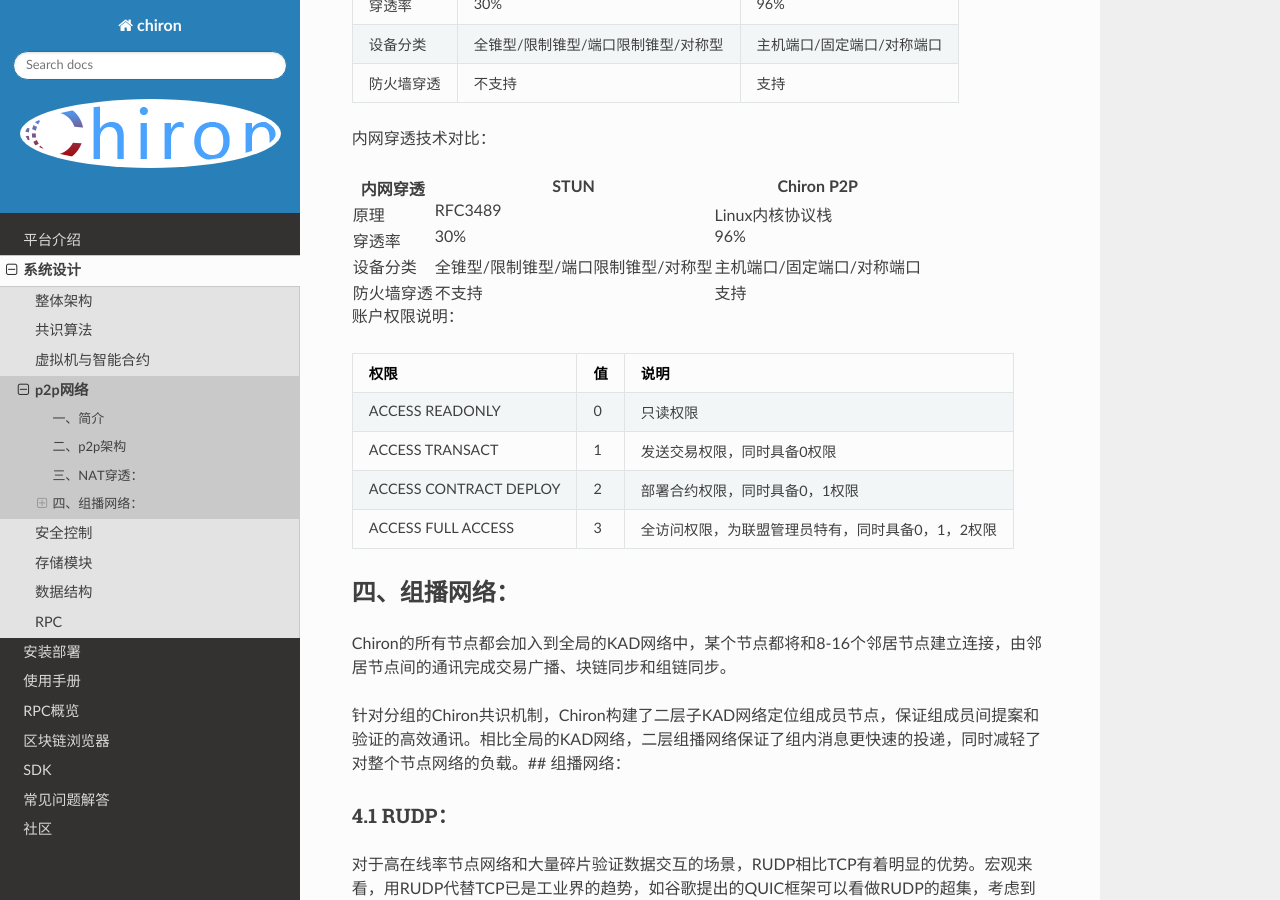
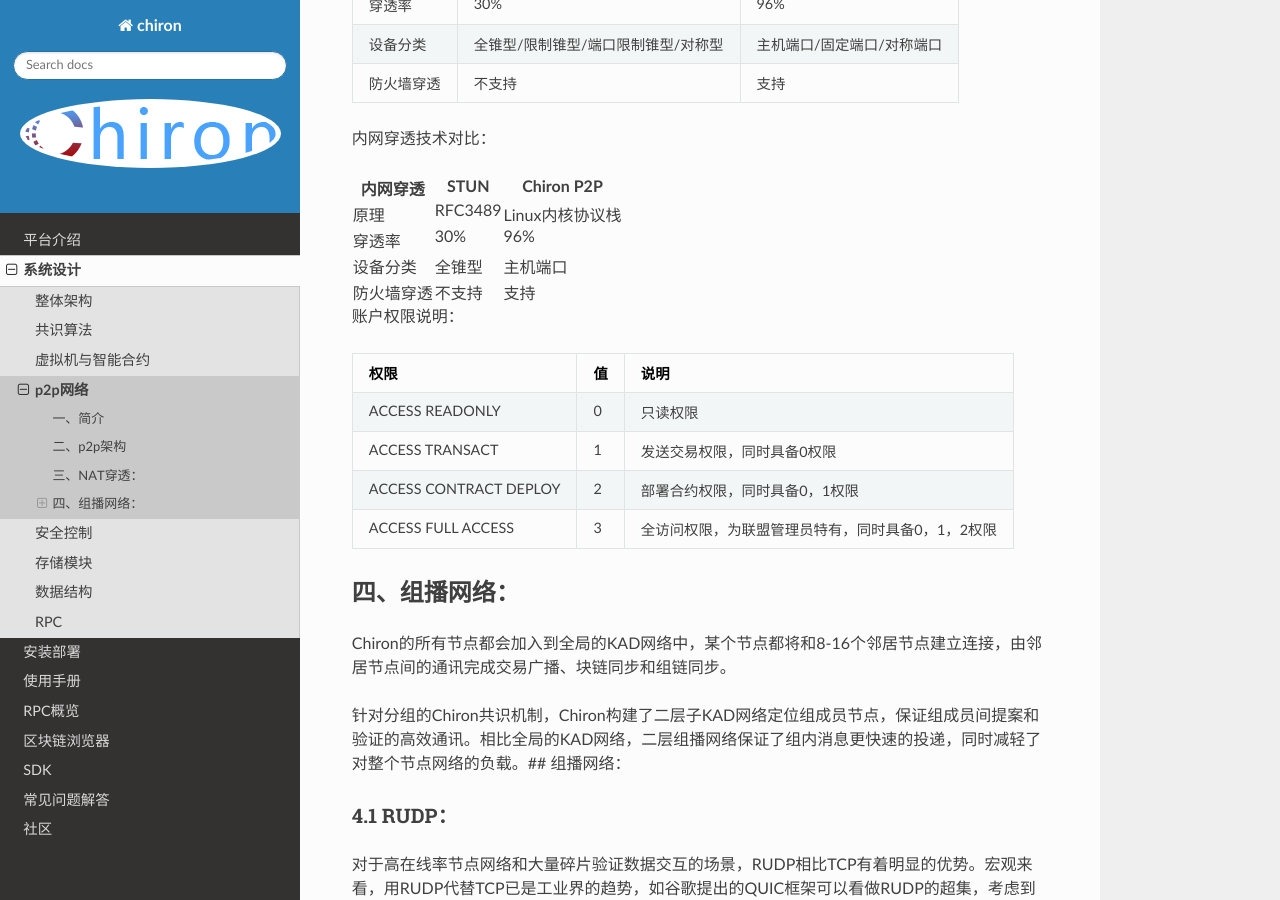
Before and after one commit to cxlhello/readdocs, a Sphinx documentation site: the page built from source/design/p2p/index.md, in a window 1280 px wide and 900 px high, scrolled down 1765 px. Built offline with Sphinx 7.4.7 and the Read the Docs theme 2.0.0, drawn with Linux system fonts in a browser that asks for light colours.

```diff
--- a/source/design/p2p/index.md
+++ b/source/design/p2p/index.md
@@ -33,7 +33,7 @@ aa
 | --- | --- | --- |
 | 原理 | RFC3489 | Linux内核协议栈 |
 | 穿透率 | 30% | 96% |
-| 设备分类 | 全锥型/限制锥型/端口限制锥型/对称型 | 主机端口/固定端口/对称端口 |
+| 设备分类 | 全锥型 | 主机端口 |
 | 防火墙穿透 | 不支持 | 支持 |
 
 账户权限说明：
```
